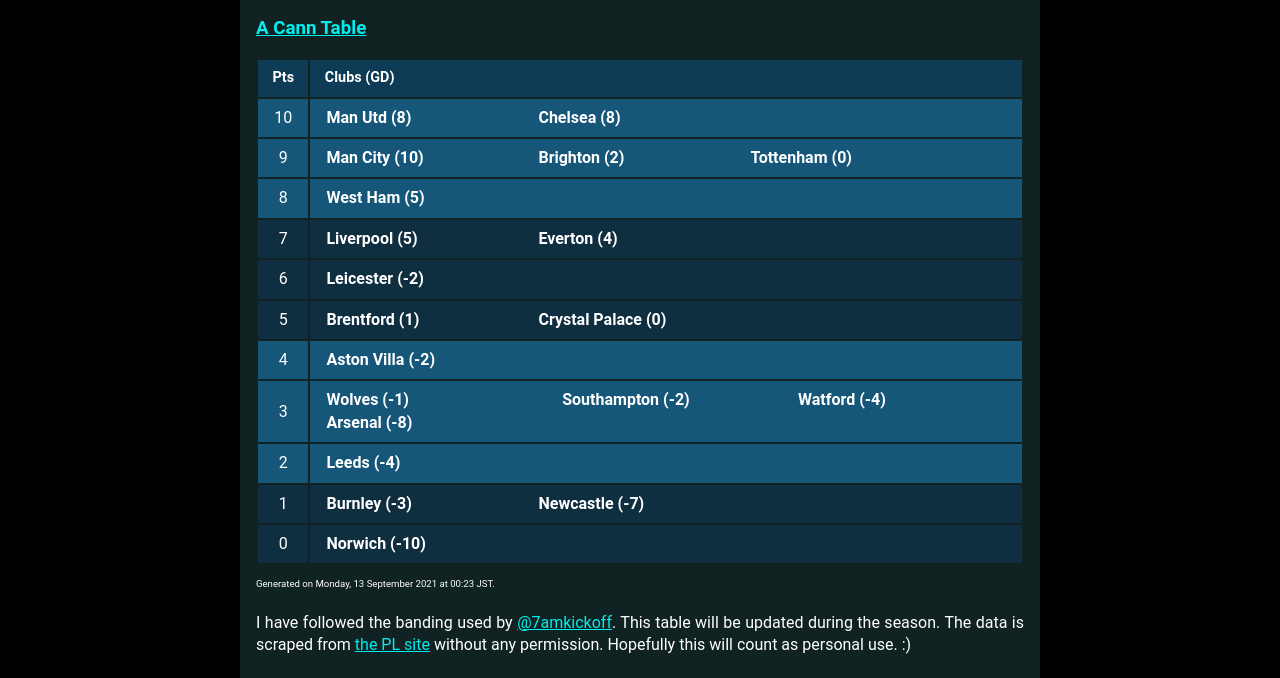
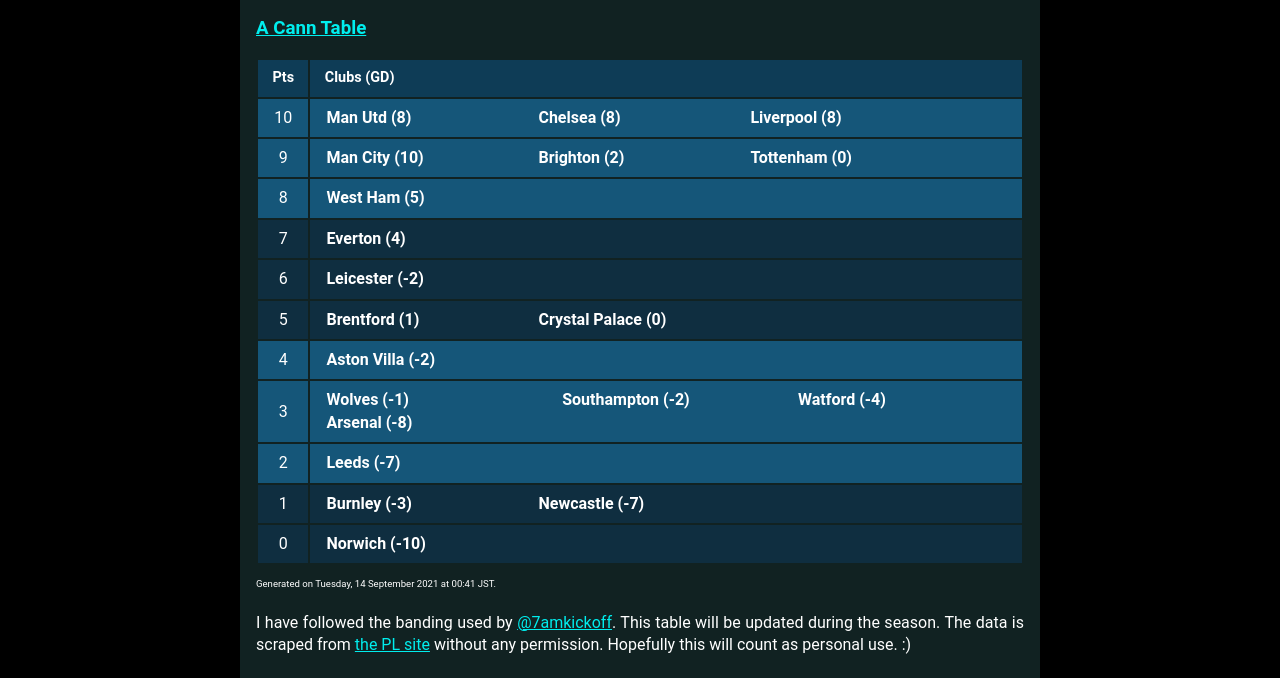
Before and after one commit to muru/muru.github.io, a Jekyll site: the page built from resources.md, in a window 1280 px wide. Shown: the part 1387-2065 px from the top of the page. Built offline with Jekyll 4.4.1, drawn with Linux system fonts in a browser that asks for light colours; some web fonts are replaced.

Commit message:
updated cann-table: Tue 14 Sep 00:41:08 JST 2021

```diff
--- a/cann-table.html
+++ b/cann-table.html
@@ -5,6 +5,7 @@
 		<td class="cann-clubs">
 			<span class="club-name"> Man Utd (8) </span>
 			<span class="club-name"> Chelsea (8) </span>
+			<span class="club-name"> Liverpool (8) </span>
 		</td>
  	</tr>
 	<tr class="cann-row-1">
@@ -24,7 +25,6 @@
 	<tr class="cann-row-2">
 		<td class="cann-point"> 7 </td>
 		<td class="cann-clubs">
-			<span class="club-name"> Liverpool (5) </span>
 			<span class="club-name"> Everton (4) </span>
 		</td>
  	</tr>
@@ -59,7 +59,7 @@
 	<tr class="cann-row-1">
 		<td class="cann-point"> 2 </td>
 		<td class="cann-clubs">
-			<span class="club-name"> Leeds (-4) </span>
+			<span class="club-name"> Leeds (-7) </span>
 		</td>
  	</tr>
 	<tr class="cann-row-2">
@@ -76,4 +76,4 @@
 		</td>
  	</tr>
 </table>
-<span id="cann-gen-note"> Generated on  Monday, 13 September 2021 at 00:23 JST. </span>
+<span id="cann-gen-note"> Generated on  Tuesday, 14 September 2021 at 00:41 JST. </span>
```
